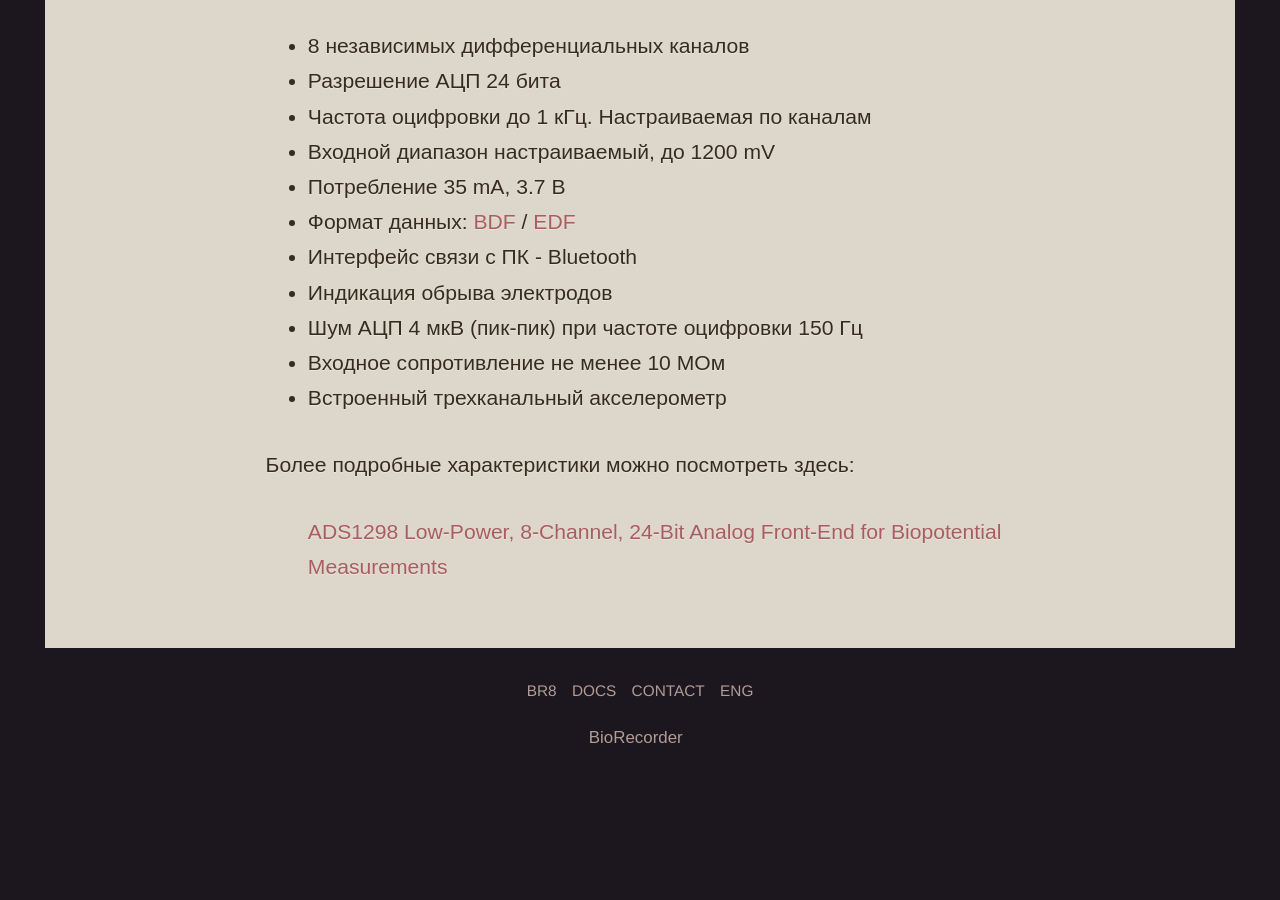
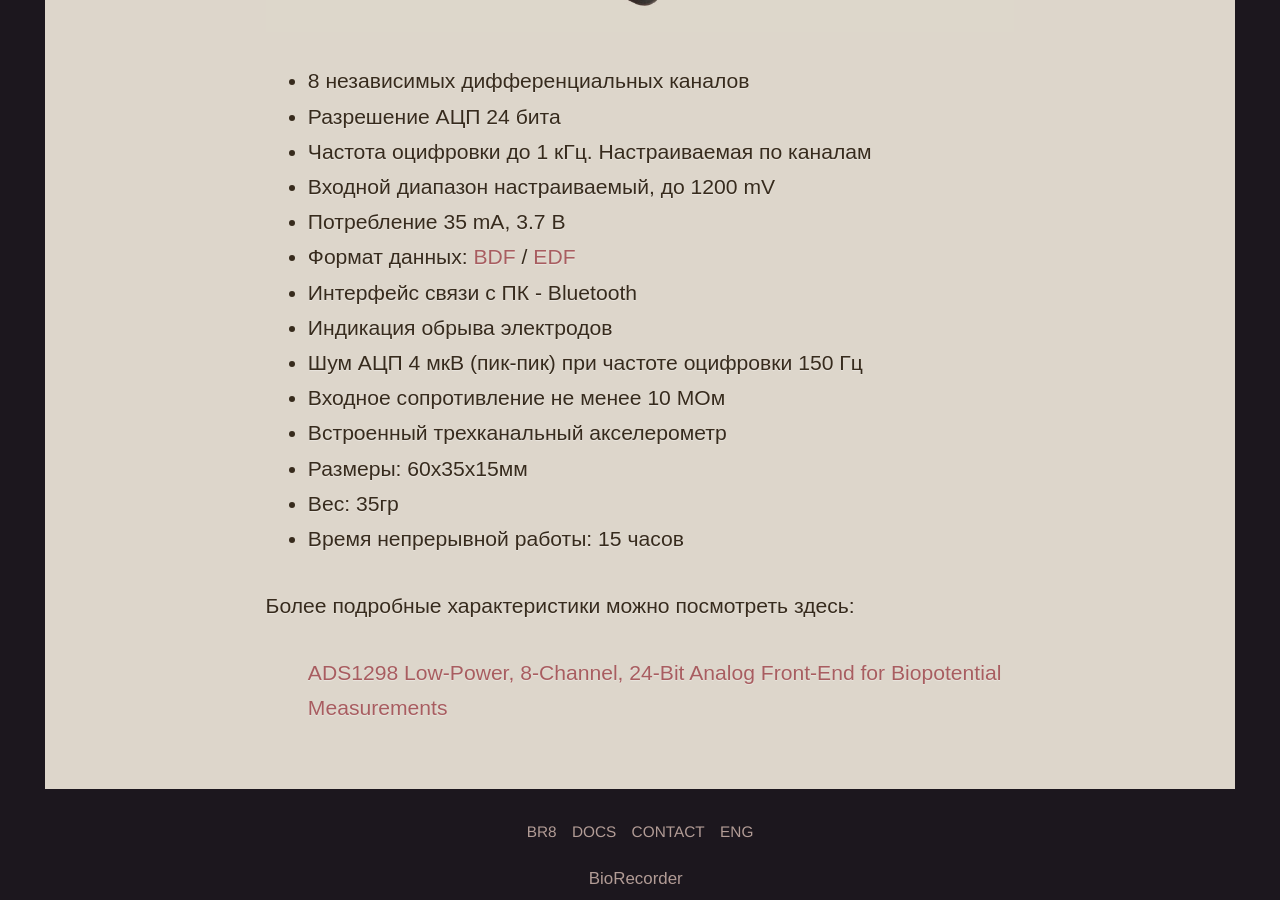
Before and after one commit to biorecorder/biorecorder.github.io, a Jekyll site: the page built from ru/br8v1.html, in a window 1280 px wide and 900 px high, scrolled down 939 px. Built offline with Jekyll 4.4.1, drawn with Linux system fonts in a browser that asks for light colours; before the commit the page ends 1698 px from its top, so only the background shows below that; some of the changed text lies outside the part shown.

Commit message:
добавлены размеры и вес

```diff
--- a/ru/br8v1.html
+++ b/ru/br8v1.html
@@ -9,6 +9,7 @@ title: "BR8"
 <div class="post">
     <h1>Беспроводной 8-ми канальный усилитель биопотенциалов &laquo;BR8&raquo;</h1>
     <blockquote> Сделан на основе  однокристального энцефалографа от Texas Instruments <a href="http://www.ti.com/ww/ru/analog/ads1298/index.shtml">ADS1298 Analog Front-End</a> - одного из лучших на сегодняшний день решений для EEG/ECG мониторинга.
+        <br>[ Размеры: 60х35х15мм ][ Вес: 35гр ]
     </blockquote>
     <p><img src="/assets/images/8ch_eeg.jpg" alt=""></p>
     <ul>
@@ -23,6 +24,9 @@ title: "BR8"
         <li>Шум АЦП 4 мкВ (пик-пик) при частоте оцифровки 150 Гц</li>
         <li>Входное сопротивление не менее 10 МОм</li>
         <li>Встроенный трехканальный акселерометр</li>
+        <li>Размеры: 60х35х15мм</li>
+        <li>Вес: 35гр</li>
+        <li>Время непрерывной работы: 15 часов</li>
     </ul>
     <p>
         Более подробные характеристики можно посмотреть здесь:
```
